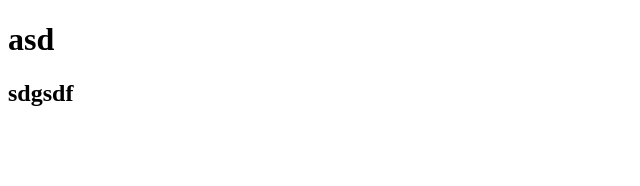
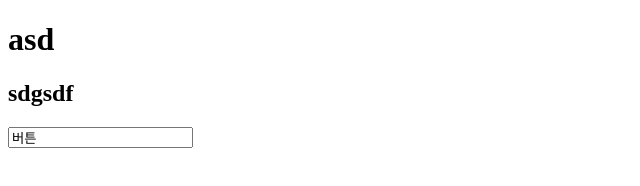
Before and after one commit to rlaa54/hamsterCompany, a plain HTML site: page html/index.html in a window 1280 px wide. Shown: the whole page, without its empty margins (0-640 px from the left). Drawn offline with Linux system fonts and the light colour scheme.

Commit message:
Update index.html
버튼생성

```diff
--- a/html/index.html
+++ b/html/index.html
@@ -10,5 +10,7 @@
   <body>
     <h1>asd</h1>
     <h2>sdgsdf</h2>
+
+    <input type="text" value="버튼" />
   </body>
 </html>
```
